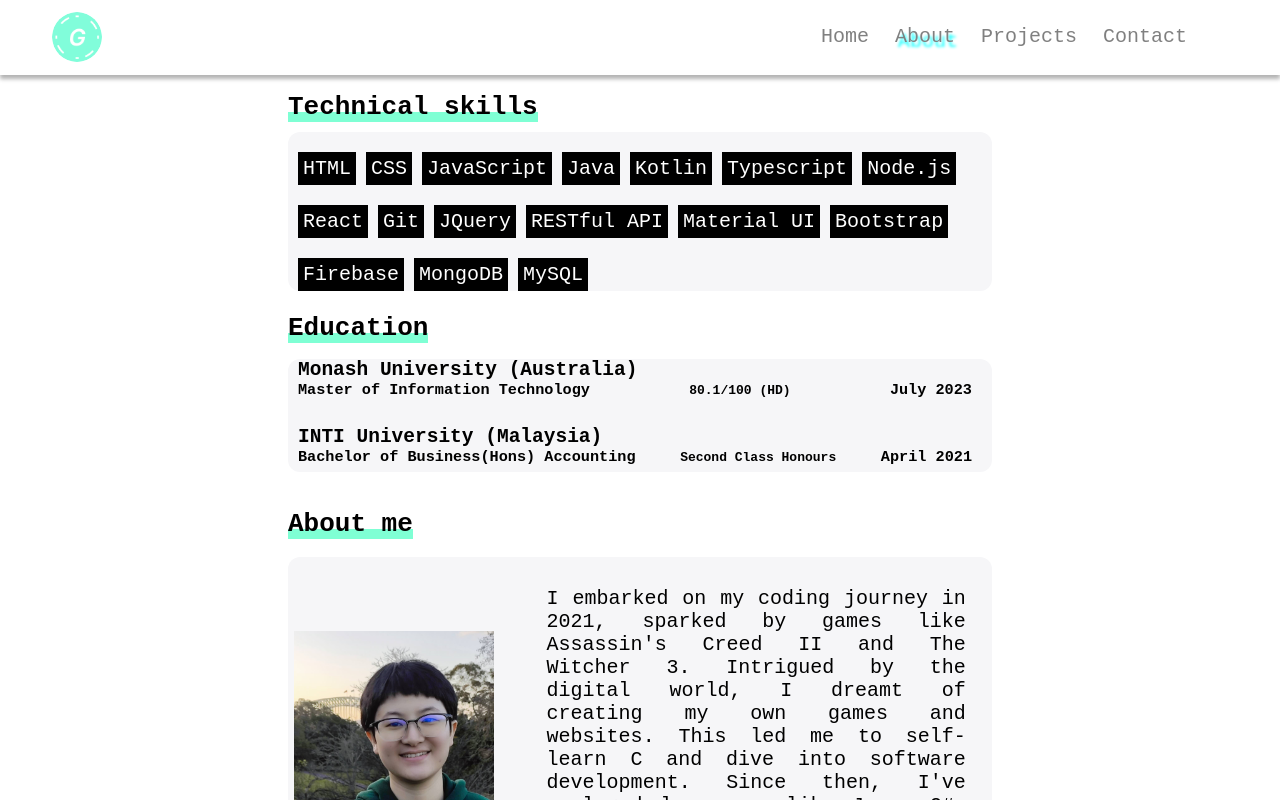
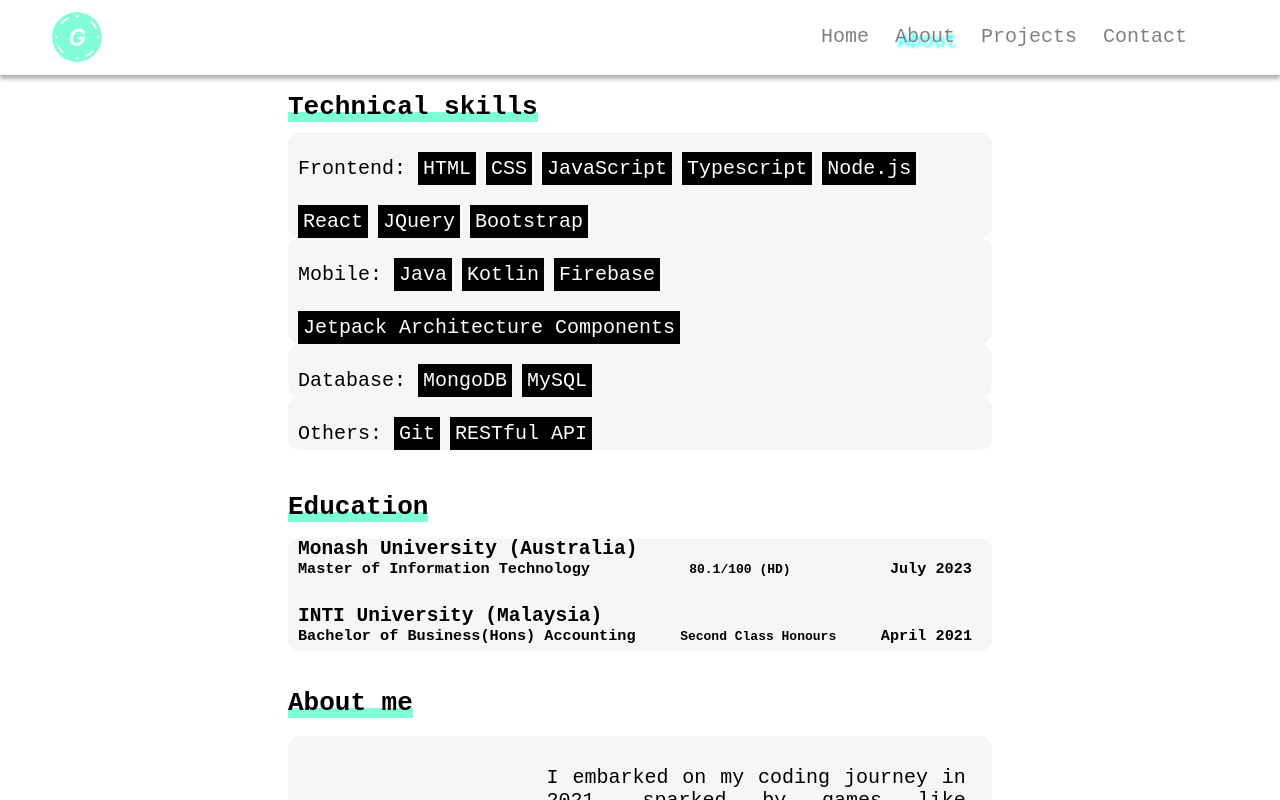
Before and after one commit to EATGao/all-about-yurong, a React (Create React App) app: page /about in a window 1280 px wide. Shown: the top 800 px of the page. Built offline with nearby package versions, Linux system fonts and the light colour scheme.

Commit message:
refine about page technical skills part

```diff
--- a/src/Pages/About/About.css
+++ b/src/Pages/About/About.css
@@ -27,13 +27,17 @@
     transition: background-size .5s ease;
 }
 
-
 .about__education > h1:hover {
     background-size: 20% 10px;
 }
 
+.about__technical__skills {
+    margin-bottom: 10px;
+    font-size: 20px;
+}
+
 .about__technical__skill {
-    margin-bottom: -10px;
+    margin-bottom: 0px;
     border-radius: 12px;
     padding-left: 10px;
     padding-right: 10px;
--- a/src/Pages/About/About.js
+++ b/src/Pages/About/About.js
@@ -11,26 +11,37 @@ function About() {
     <div>
       <Header />
       <div className='about'>
-
           <div className='about__technical'>
             <h1>Technical skills</h1>
-            <div className='about__technical__skill'>
+            <div className='about__technical__skills'>
+              <div className='about__technical__skill'>
+                Frontend:{' '}
                 <p>HTML</p>
                 <p>CSS</p>
                 <p>JavaScript</p>
-                <p>Java</p>
-                <p>Kotlin</p>
                 <p>Typescript</p>
                 <p>Node.js</p>
                 <p>React</p>
-                <p>Git</p>
                 <p>JQuery</p>
-                <p>RESTful API</p>
-                <p>Material UI</p>
                 <p>Bootstrap</p>
+              </div>
+              <div className='about__technical__skill'>
+                Mobile:{' '}
+                <p>Java</p>
+                <p>Kotlin</p>
                 <p>Firebase</p>
+                <p>Jetpack Architecture Components</p>
+              </div>
+              <div className='about__technical__skill'>
+                Database:{' '}
                 <p>MongoDB</p>
                 <p>MySQL</p>
+              </div>
+              <div className='about__technical__skill'>
+                Others:{' '}
+                <p>Git</p>
+                <p>RESTful API</p>
+              </div>
             </div>
           </div>
           <div className='about__education'>
```
